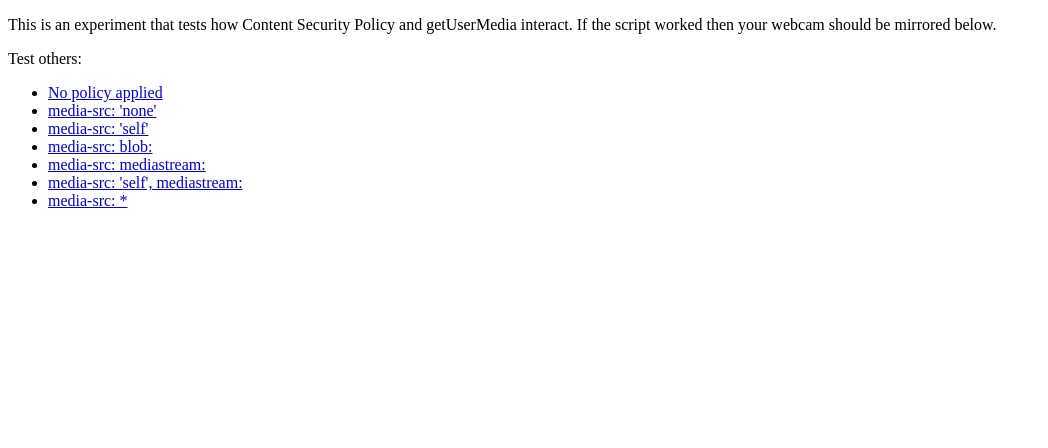
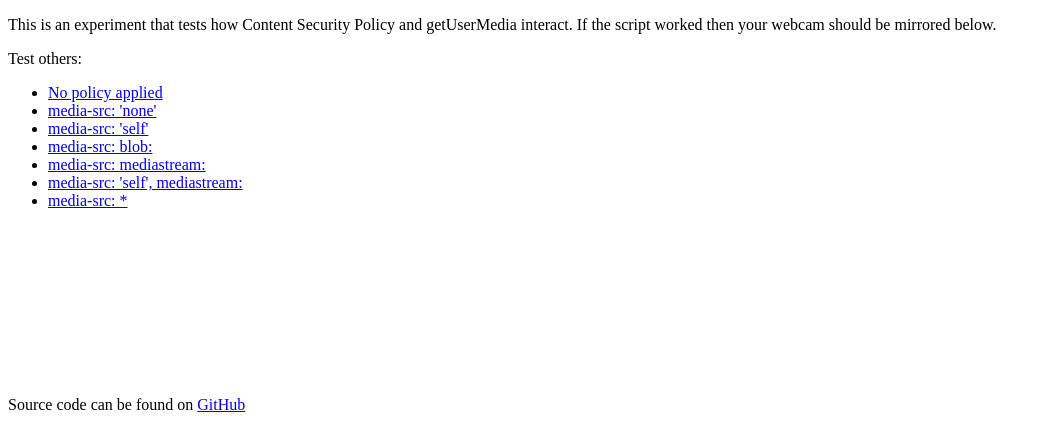
Before and after one commit to jbuck/csp-and-gum, a website: page index.html in a window 1280 px wide. Shown: the whole page, without its empty margins (0-1048 px from the left). Drawn offline with Linux system fonts and the light colour scheme.

Commit message:
Add link to source code

```diff
--- a/index.html
+++ b/index.html
@@ -18,5 +18,6 @@
     </ul>
     <video autoplay></video>
     <script src="gum.js"></script>
+    <p>Source code can be found on <a href="https://github.com/jbuck/csp-and-gum">GitHub</a></p>
   </body>
 </html>
```
